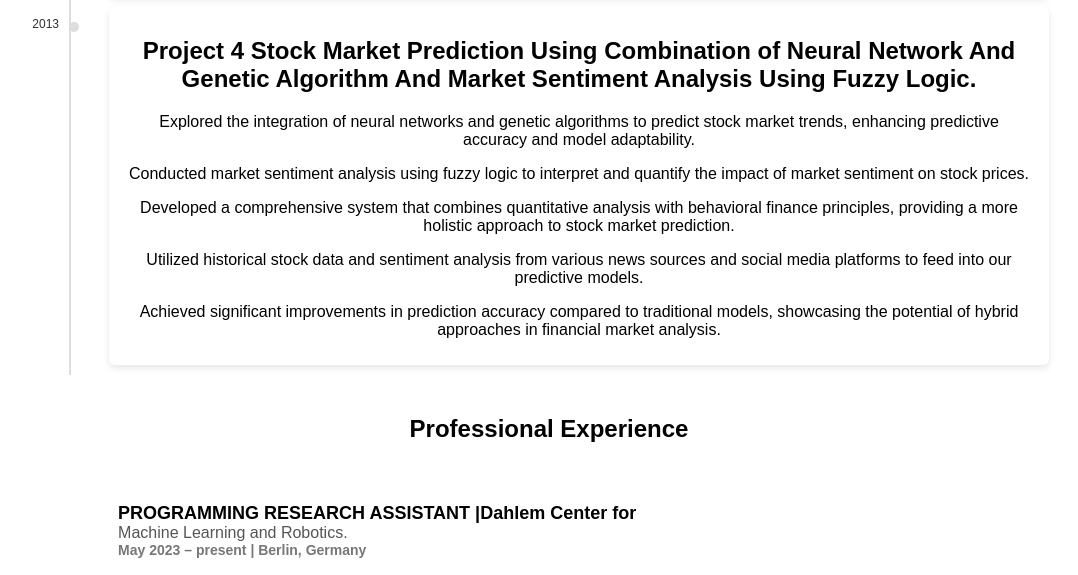
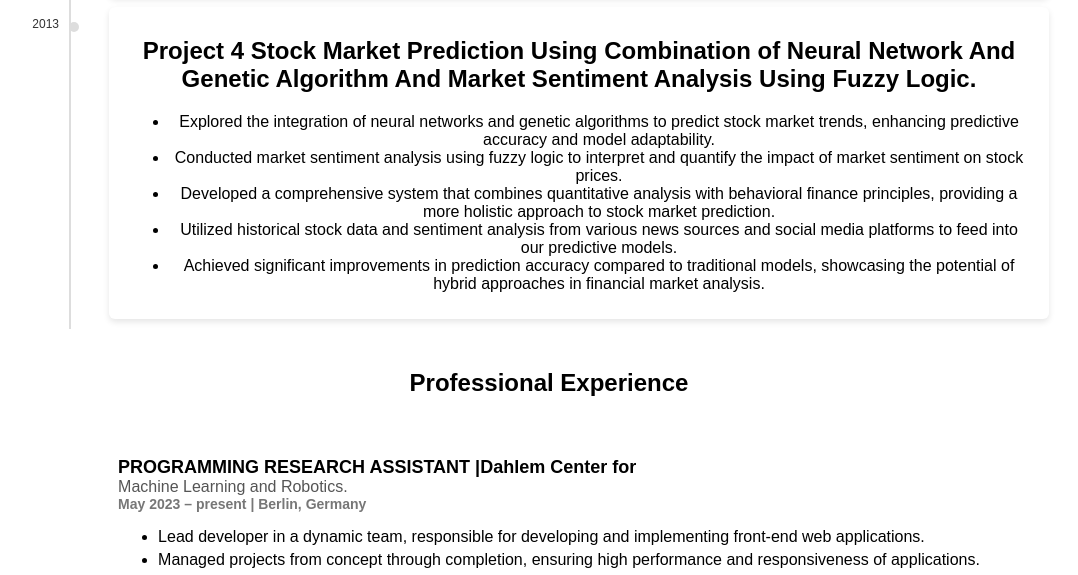
Before and after one commit to subodhkhanger/subodhkhanger.github.io, a plain HTML site: page index.html in a window 1280 px wide. Shown: the part 1236-1811 px from the top of the page, without its empty margins (91-1169 px from the left). Drawn offline with Linux system fonts and the light colour scheme.

Commit message:
update project4 into list

```diff
--- a/index.html
+++ b/index.html
@@ -256,11 +256,13 @@
     <div class="event" data-year="2013">
         <div class="content">
             <h2>Project 4 Stock Market Prediction Using Combination of Neural Network And Genetic Algorithm And Market Sentiment Analysis Using Fuzzy Logic.</h2>
-            <p>Explored the integration of neural networks and genetic algorithms to predict stock market trends, enhancing predictive accuracy and model adaptability.</p>
-            <p>   Conducted market sentiment analysis using fuzzy logic to interpret and quantify the impact of market sentiment on stock prices.</p>
-            <p>   Developed a comprehensive system that combines quantitative analysis with behavioral finance principles, providing a more holistic approach to stock market prediction.</p>
-            <p>   Utilized historical stock data and sentiment analysis from various news sources and social media platforms to feed into our predictive models.</p>
-            <p>   Achieved significant improvements in prediction accuracy compared to traditional models, showcasing the potential of hybrid approaches in financial market analysis.</p>
+            <ul>
+                <li>Explored the integration of neural networks and genetic algorithms to predict stock market trends, enhancing predictive accuracy and model adaptability.</li>
+                <li>Conducted market sentiment analysis using fuzzy logic to interpret and quantify the impact of market sentiment on stock prices.</li>
+                <li>Developed a comprehensive system that combines quantitative analysis with behavioral finance principles, providing a more holistic approach to stock market prediction.</li>
+                <li>Utilized historical stock data and sentiment analysis from various news sources and social media platforms to feed into our predictive models.</li>
+                <li>Achieved significant improvements in prediction accuracy compared to traditional models, showcasing the potential of hybrid approaches in financial market analysis.</li>
+            </ul>
         </div>
     </div>
 </div>
```
